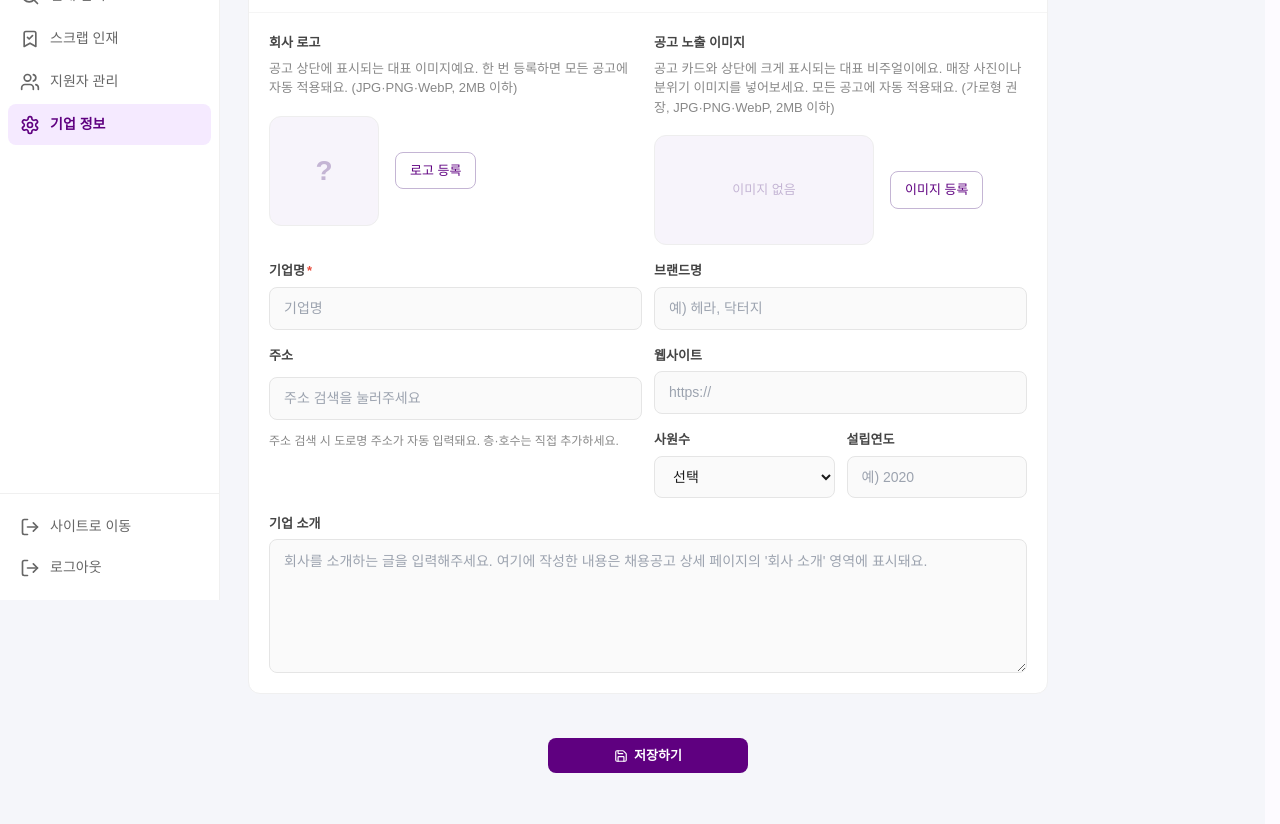
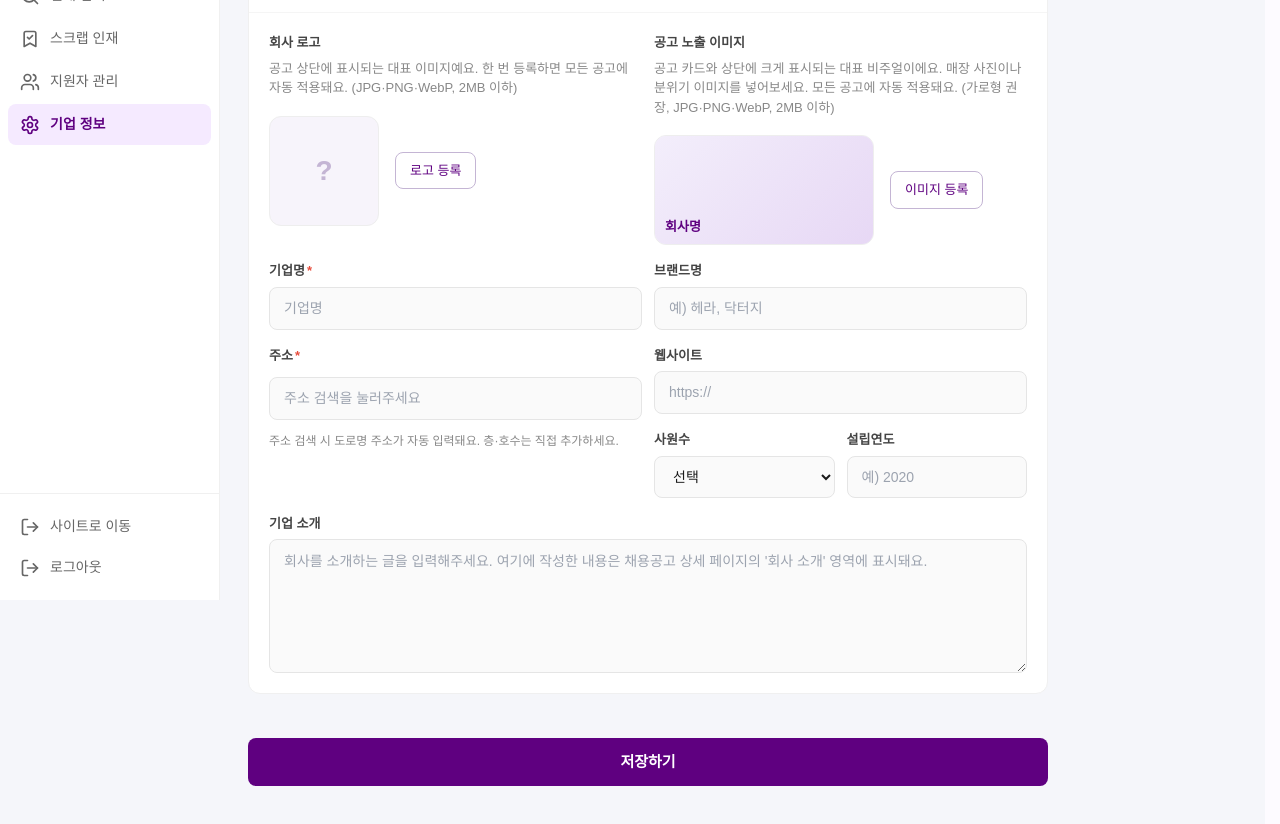
Before and after one commit to jiwone73/beauty-and-job, a Next.js app: page /company/dashboard/settings in a window 1280 px wide. Shown: the part 200-1024 px from the top of the page. Built offline with nearby package versions, Linux system fonts and the light colour scheme; no server answers; a web font is replaced by a local one.

Commit message:
기업정보: 버튼 스타일 개인프로필 통일, 커버 폴백 기본배너+회사명, 주소 필수

```diff
--- a/app/company/dashboard/settings/page.tsx
+++ b/app/company/dashboard/settings/page.tsx
@@ -215,6 +215,10 @@ export default function CompanySettingsPage() {
       alert("기업명은 필수입니다.");
       return;
     }
+    if (!form.address.trim()) {
+      alert("주소는 필수입니다. 주소 검색으로 입력해주세요.");
+      return;
+    }
     setSaving(true);
     try {
       const res = await companyMeApi.update(form);
@@ -311,7 +315,9 @@ export default function CompanySettingsPage() {
                       <img src={coverUrl} alt="공고 노출 이미지"
                         style={{width:"100%", height:"100%", objectFit:"cover"}} />
                     ) : (
-                      <span style={{fontSize:"13px", color:"#c4b5d4"}}>이미지 없음</span>
+                      <div style={{position:"relative", width:"100%", height:"100%", background:"linear-gradient(135deg,#f3eefb,#e7d8f5)"}}>
+                        <span style={{position:"absolute", left:"10px", bottom:"8px", fontSize:"13px", fontWeight:700, color:"#5f0080"}}>{form.company_name || "회사명"}</span>
+                      </div>
                     )}
                   </div>
                   <div style={{display:"flex", flexDirection:"column", gap:"8px"}}>
@@ -354,7 +360,7 @@ export default function CompanySettingsPage() {
               <div className="admin-form-row-2col" style={{ alignItems: "start" }}>
                 <div className="admin-form-row">
                   <div style={{ display: "flex", alignItems: "center", justifyContent: "space-between", marginBottom: "6px" }}>
-                    <label className="admin-form-label" style={{ margin: 0 }}>주소</label>
+                    <label className="admin-form-label" style={{ margin: 0 }}>주소<span style={{ color: "#e74c3c", marginLeft: "2px" }}>*</span></label>
                     {form.address && (
                       <button type="button" onClick={handleClearAddress}
                         style={{ fontSize: "12px", color: "#999", background: "none", border: "none", cursor: "pointer", textDecoration: "underline", padding: "2px 4px" }}>
@@ -480,7 +486,7 @@ export default function CompanySettingsPage() {
                   type="button"
                   onClick={handleChangePassword}
                   disabled={pwSaving}
-                  style={{ marginTop: "12px", padding: "10px 16px", borderRadius: "8px", border: "none", background: "#5f0080", color: "#fff", fontSize: "14px", fontWeight: 600, cursor: "pointer", alignSelf: "flex-start" }}>
+                  style={{ width: "100%", height: 48, marginTop: "12px", borderRadius: 8, border: "none", background: "#5f0080", color: "#fff", fontSize: 15, fontWeight: 600, cursor: pwSaving ? "not-allowed" : "pointer", opacity: pwSaving ? 0.7 : 1 }}>
                   {pwSaving ? "변경 중..." : "비밀번호 변경"}
                 </button>
               </div>
@@ -489,19 +495,18 @@ export default function CompanySettingsPage() {
         </div>
       )}
 
-      <div style={{ display: "flex", justifyContent: "center", gap: "12px", margin: "24px 0 40px", alignItems: "center", maxWidth: "800px" }}>
+      <div style={{ margin: "24px 0 40px", maxWidth: "800px", display: "flex", flexDirection: "column", alignItems: "center", gap: "10px" }}>
         {savedMessage && (
           <span style={{ color: "#10b981", fontSize: "14px", fontWeight: 600 }}>
             {savedMessage}
           </span>
         )}
         <button
-          className="company-primary-btn"
           onClick={handleSave}
           disabled={saving}
-          style={{ opacity: saving ? 0.7 : 1, minWidth: "200px", justifyContent: "center" }}
+          style={{ width: "100%", height: 48, borderRadius: 8, border: "none", background: "#5f0080", color: "#fff", fontSize: 15, fontWeight: 600, cursor: saving ? "not-allowed" : "pointer", opacity: saving ? 0.7 : 1 }}
         >
-          <Save size={14} /> {saving ? "저장 중..." : "저장하기"}
+          {saving ? "저장 중..." : "저장하기"}
         </button>
       </div>
     </CompanyLayout>
--- a/components/JobCard.tsx
+++ b/components/JobCard.tsx
@@ -59,7 +59,7 @@ export default function JobCard({ data, variant = "grid" }: { data: JobCardData;
         {data.image ? (
           <img src={data.image} alt={data.company} className="jobcard-cover-img" />
         ) : (
-          <span className="jobcard-cover-initial">{data.company?.[0] || "·"}</span>
+          <span className="jobcard-cover-name">{data.company || "·"}</span>
         )}
         <button onClick={onMark} aria-label="북마크" className={`jobcard-bookmark ${marked ? "on" : ""}`}>
           <Bookmark size={16} fill={marked ? "currentColor" : "none"} />
```
Also changed, not shown: app/globals.css.
